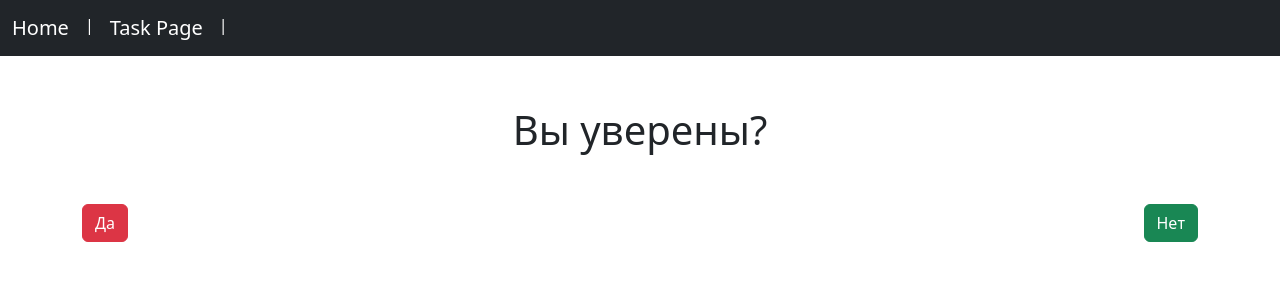
After one commit to dadya12/Remodel_lesson52, a Django app: page /tasks/1/delete/ in a window 1280 px wide. The commit adds this page. Shown: the top 300 px of the page. Run offline with Django 5.2, Linux system fonts and the light colour scheme; tables that the repository leaves empty hold one stand-in row (values such as "Sample post"); parts of the project's set-up code (start-up, migrations or seed data) failed here and were passed over.

Commit message:
Выполнил удаление с подтверждением

```diff
--- a/webapp/templates/base.html
+++ b/webapp/templates/base.html
@@ -23,7 +23,9 @@
   </div>
 </nav>
 
-<div class="container">
+{% block h1 %}{% endblock %}
+
+<div class="container" style="display: flex; justify-content: space-between">
 {% block content %}
 {% endblock %}
 </div>
--- /dev/null
+++ b/webapp/templates/delete_task.html
@@ -0,0 +1,20 @@
+{% extends 'base.html' %}
+
+{% block title %}Create Task{% endblock %}
+
+{% block navbar %}
+    <span style="color: white; margin-top: 5px; margin-right: 16px">|</span>
+    <a class="navbar-brand" href="{% url 'task_page' %}">Task Page</a>
+    <span style="color: white; margin-top: 5px; margin-right: 16px">|</span>
+
+{% endblock %}
+
+{% block h1 %}<h1 style="text-align: center; margin-bottom: 50px; margin-top: 50px">Вы уверены?</h1>{% endblock %}
+
+{% block content %}
+    <form method="post" action="">
+        {% csrf_token %}
+        <button type="submit" class="btn btn-danger">Да</button>
+    </form>
+    <a href="{% url 'task_page' %}" class="btn btn-success" role="button">Нет</a>
+{% endblock %}
--- a/webapp/templates/detail_view.html
+++ b/webapp/templates/detail_view.html
@@ -3,11 +3,14 @@
 {% block title %}{{ task.id }}{% endblock %}
 
 {% block navbar %}
+    <span style="color: white; margin-top: 5px; margin-right: 16px">|</span>
     <a class="navbar-brand" href="{% url 'task_page' %}">Task Page</a>
+    <span style="color: white; margin-top: 5px; margin-right: 16px">|</span>
 {% endblock %}
 
+{% block h1 %}<h1 style="text-align: center; margin-bottom: 50px; margin-top: 50px">Подробнее об этом:</h1>{% endblock %}
+
 {% block content %}
-    <h1>Подробнее об этом:</h1>
     <div class="container">
         <div class="card text-bg-dark mb-3" style="max-width: 18rem;">
             <div class="card-header">{{ task.status }}</div>
--- a/webapp/templates/task_create.html
+++ b/webapp/templates/task_create.html
@@ -3,11 +3,15 @@
 {% block title %}Create Task{% endblock %}
 
 {% block navbar %}
+    <span style="color: white; margin-top: 5px; margin-right: 16px">|</span>
     <a class="navbar-brand" href="{% url 'task_page' %}">Task Page</a>
+    <span style="color: white; margin-top: 5px; margin-right: 16px">|</span>
+
 {% endblock %}
 
+{% block h1 %}<h1 style="text-align: center; margin-bottom: 50px; margin-top: 50px">Создайте задачу:f</h1>{% endblock %}
+
 {% block content %}
-    <h1>Создайте Задачу:</h1>
     <form method="post" action="{% url 'task_create' %}">
         {% csrf_token %}
         <label for="description">Описание:</label>
--- a/webapp/urls.py
+++ b/webapp/urls.py
@@ -1,9 +1,10 @@
 from django.urls import path
-from webapp.views import home, task_page, task_create, detail_view
+from webapp.views import home, task_page, task_create, detail_view, delete_task
 
 urlpatterns = [
     path('', home, name='home'),
     path('task_page/', task_page, name='task_page'),
     path('task_create/', task_create, name='task_create'),
     path('tasks/<int:pk>/', detail_view, name='detail_view'),
+    path('tasks/<int:pk>/delete/', delete_task, name='delete_task'),
 ]
--- a/webapp/views.py
+++ b/webapp/views.py
@@ -33,3 +33,12 @@ def task_create(request):
 def detail_view(request, *args, pk, **kwargs):
     task = get_object_or_404(Tasks, pk=pk)
     return render(request, 'detail_view.html', {'task': task})
+
+
+def delete_task(request, pk):
+    task = get_object_or_404(Tasks, pk=pk)
+    if request.method == 'GET':
+        return render(request, 'delete_task.html', {'task': task})
+    elif request.method == "POST":
+        task.delete()
+        return redirect('task_page')
```
Also changed, not shown: webapp/templates/task_page.html (+8 -2 lines).
